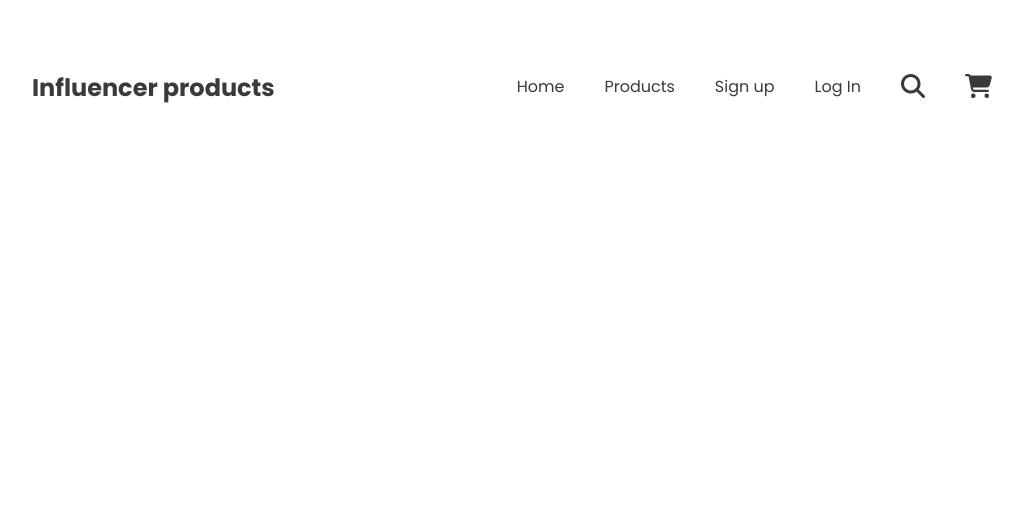
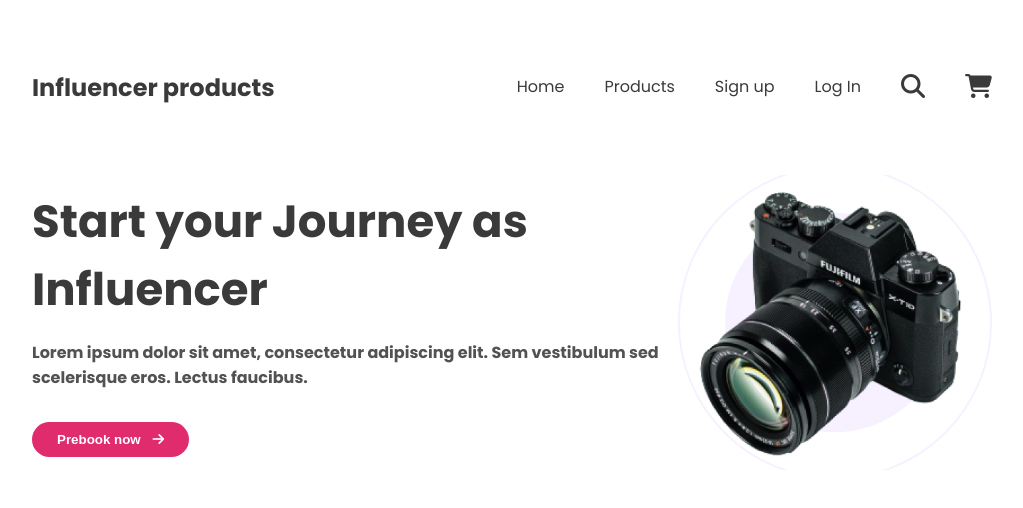
Before and after one commit to kawsar-hussain/programming-hero-m10, a plain HTML site: page index.html in a window 1280 px wide. Shown: the whole page, without its empty margins (128-1151 px from the left). Drawn offline with Linux system fonts and the light colour scheme.

Commit message:
added banner section

```diff
--- a/index.html
+++ b/index.html
@@ -45,10 +45,16 @@
         </ul>
       </nav>
       <section class="banner">
-
+        <div class="banner__info">
+          <h2 class="banner__title">Start your Journey as Influencer</h2>
+          <p class="banner__desc">Lorem ipsum dolor sit amet, consectetur adipiscing elit. Sem vestibulum sed scelerisque eros. Lectus faucibus.</p>
+          <button class="btn">Prebook now <i class="fa-solid fa-arrow-right"></i></button>
+        </div>
+        <div class="banner__img">
+          <img src="./images/main-camera.png" alt="" />
+        </div>
       </section>
     </header>
     <!-- header end here -->
-    <header>
   </body>
 </html>
--- a/styles/mobile.css
+++ b/styles/mobile.css
@@ -3,7 +3,8 @@ main {
   padding: 0 10px;
 }
 /* common classes */
-.flex-col {
+nav,
+.banner {
   flex-direction: column;
 }
 
@@ -18,4 +19,31 @@ ul {
   /*? justify-content: space-around; */
 }
 
+.banner {
+  flex-direction: column-reverse;
+  text-align: center;
+}
+
+.banner__title {
+  padding: 0 60px;
+  margin-bottom: 10px;
+}
+
+.banner__desc {
+  padding: 0 30px;
+  margin-bottom: 20px;
+}
+
+.banner__info button {
+  align-self: center;
+}
+.banner__img {
+  background: none;
+  padding: 30px 0;
+}
+
+.banner__img img {
+  width: 70%;
+  margin: 0 auto;
+}
 /* header end */
--- a/styles/style.css
+++ b/styles/style.css
@@ -29,10 +29,19 @@ section {
 /* variables */
 :root {
   --primary-color: #e02c6d;
-  --dark1: #3a3a3a;
+  --dark1: #525252;
   --dark2: #787885;
 }
 
+/* common classes */
+.btn {
+  padding: 10px 25px;
+  background-color: var(--primary-color);
+  color: white;
+  font-weight: bold;
+  border: none;
+  border-radius: 100px;
+}
 /* header start here */
 nav {
   display: flex;
@@ -64,4 +73,41 @@ ul a:hover {
   font-size: 24px;
 }
 
+.banner {
+  display: flex;
+  justify-content: space-between;
+}
+
+.banner__info {
+  max-width: 700px;
+  display: flex;
+  flex-direction: column;
+  justify-content: center;
+}
+
+.banner__title {
+  font-size: 45px;
+  margin-bottom: 16px;
+}
+
+.banner__desc {
+  color: var(--dark1);
+  margin-bottom: 32px;
+  font-weight: bold;
+}
+
+.banner i {
+  margin-left: 8px;
+}
+
+.banner__info button {
+  align-self: flex-start;
+}
+
+.banner__img {
+  background: url(/images/Circle\ design.svg);
+  background-repeat: no-repeat;
+  background-position: center;
+  background-size: cover;
+}
 /* header end here */
```
